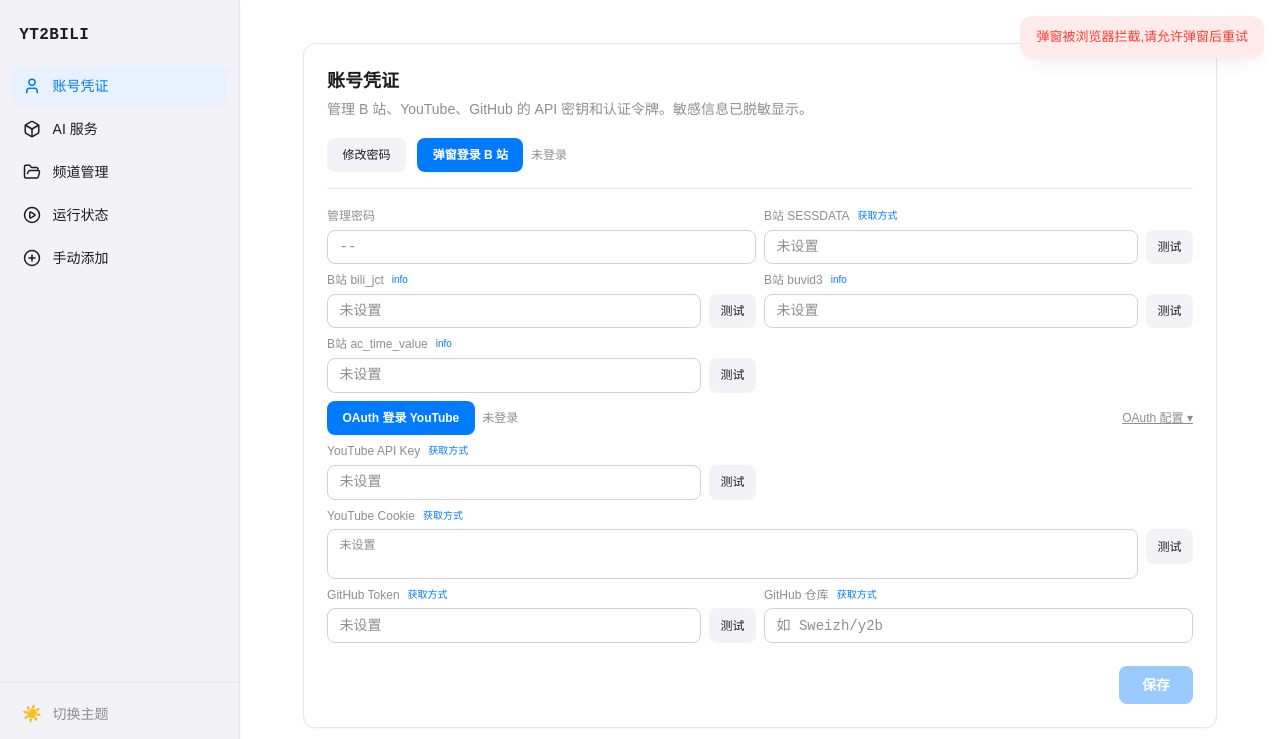
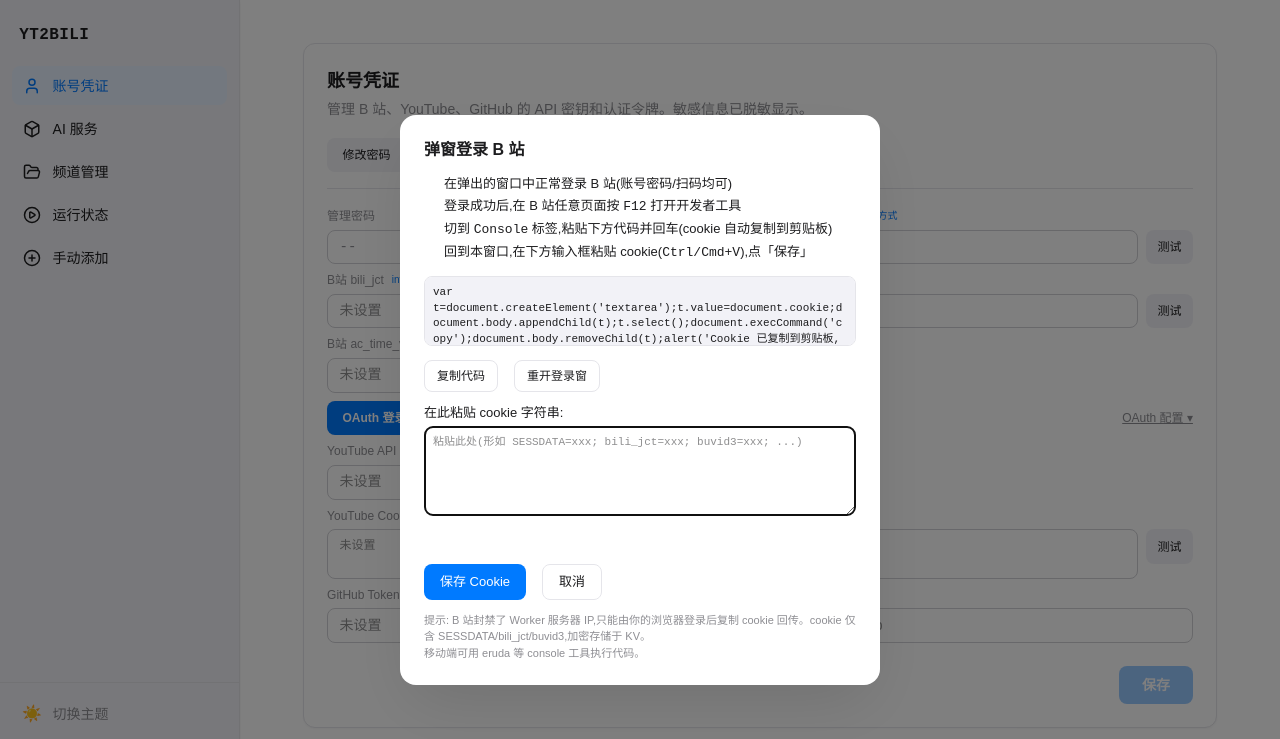
Before and after one commit to Sweizh/y2b, a website: page public/console.html in a window 1280 px wide. Both pictures are taken after a click on the button "弹窗登录 B 站". Shown: the top 739 px of the page. Drawn offline with nearby package versions, Linux system fonts and the light colour scheme; no server answers.

Commit message:
fix(bili): 弹窗登录改用剪贴板中转,修复 window.opener 为 null 问题
问题: B 站跨域弹窗,浏览器(COOP 或移动端限制)会丢失 window.opener,
导致 postMessage 报错 'Cannot read properties of null (reading postMessage)'

方案: 改用剪贴板中转,不依赖 window.opener:
- 用户在 B 站页面 Console 执行代码,用 textarea+execCommand 复制 document.cookie
- 回主窗口粘贴到输入框,点「保存 Cookie」提交到后端
- 兼容移动端 eruda 等调试工具

改动:
- console.html: 重写 openBiliPopupLogin,新增 cookie 粘贴输入框 + 保存按钮
  - 弹窗 URL 改为 www.bilibili.com/login(passport 路径返回 404)
  - 代码片段改为纯复制到剪贴板(不再用 postMessage)
  - 前端校验 cookie 含 SESSDATA/bili_jct
- README.md: 更新 B 站登录流程说明 + API 表格新增 /cookie 端点

```diff
--- a/public/console.html
+++ b/public/console.html
@@ -2426,33 +2426,34 @@
       });
   }
 
-  // ===== B 站弹窗登录(用户侧浏览器登录 + postMessage 回传 cookie) =====
+  // ===== B 站弹窗登录(用户侧浏览器登录 + 剪贴板复制 cookie 回传) =====
   // 为什么用这个方案: B 站 passport 端点对 Cloudflare Worker IP 严格风控,
   // Worker 代理 QR 登录会被 ban(code -412),只能让用户浏览器直接登录 B 站
+  // 为什么不用 window.opener.postMessage: B 站跨域弹窗,浏览器会丢失 opener
+  //   (Cross-Origin-Opener-Policy 或移动端浏览器限制),postMessage 报错
+  // 改用剪贴板方案: 用户在 B 站页面执行 JS 复制 cookie,回主窗口粘贴提交
   function openBiliPopupLogin(){
-    var popup=window.open('https://passport.bilibili.com/login','bili-login-popup','width=1024,height=700');
-    if(!popup){
-      showToast('弹窗被浏览器拦截,请允许弹窗后重试','error');
-      return;
-    }
-    // 用户需在 B 站页面控制台粘贴的代码片段(读取 document.cookie 并 postMessage 回主窗口)
-    var snippet="window.opener.postMessage({type:'bili-cookie-result',success:true,cookie:document.cookie,origin:location.origin},'*');alert('Cookie 已发送回控制台,可关闭此窗口');";
+    var popup=window.open('https://www.bilibili.com/login','bili-login-popup','width=1024,height=700');
+    // 用户需在 B 站页面控制台粘贴的代码片段(复制 document.cookie 到剪贴板)
+    // 用 textarea + execCommand 兼容性最好(移动端、非 HTTPS、eruda 等都能工作)
+    var snippet="var t=document.createElement('textarea');t.value=document.cookie;document.body.appendChild(t);t.select();document.execCommand('copy');document.body.removeChild(t);alert('Cookie 已复制到剪贴板,请回到 YT2BILI 控制台粘贴');";
     var overlay=document.createElement('div');
     overlay.style.cssText='position:fixed;inset:0;background:rgba(0,0,0,0.5);z-index:9998;display:flex;align-items:center;justify-content:center;padding:16px;animation:modal-fade .18s ease';
     var dialog=document.createElement('div');
-    dialog.style.cssText='background:var(--apple-card);color:var(--apple-card-foreground);border-radius:16px;padding:24px;max-width:440px;width:100%;box-shadow:var(--shadow-2xl)';
+    dialog.style.cssText='background:var(--apple-card);color:var(--apple-card-foreground);border-radius:16px;padding:24px;max-width:480px;width:100%;box-shadow:var(--shadow-2xl);max-height:90vh;overflow-y:auto';
     var title=document.createElement('h3');
     title.style.cssText='font-size:16px;font-weight:600;margin:0 0 12px';
     title.textContent='弹窗登录 B 站';
     var steps=document.createElement('ol');
-    steps.style.cssText='font-size:13px;line-height:1.6;margin:0 0 12px;padding-left:20px;color:var(--apple-foreground)';
-    steps.innerHTML='<li>在刚弹出的窗口中正常登录 B 站(账号密码/扫码均可)</li>'+
-      '<li>登录成功看到 B 站首页后,在该页面按 <kbd>F12</kbd> 打开开发者工具</li>'+
-      '<li>切到 <kbd>Console</kbd> 标签,粘贴下方代码并回车</li>';
+    steps.style.cssText='font-size:13px;line-height:1.7;margin:0 0 12px;padding-left:20px;color:var(--apple-foreground)';
+    steps.innerHTML='<li>在弹出的窗口中正常登录 B 站(账号密码/扫码均可)</li>'+
+      '<li>登录成功后,在 B 站任意页面按 <kbd>F12</kbd> 打开开发者工具</li>'+
+      '<li>切到 <kbd>Console</kbd> 标签,粘贴下方代码并回车(cookie 自动复制到剪贴板)</li>'+
+      '<li>回到本窗口,在下方输入框粘贴 cookie(<kbd>Ctrl/Cmd+V</kbd>),点「保存」</li>';
     var codeBox=document.createElement('textarea');
     codeBox.readOnly=true;
     codeBox.value=snippet;
-    codeBox.style.cssText='width:100%;height:60px;font-family:var(--font-mono);font-size:11px;padding:8px;border-radius:8px;border:1px solid var(--apple-border);background:var(--apple-muted);color:var(--apple-foreground);resize:none;margin-bottom:8px';
+    codeBox.style.cssText='width:100%;height:70px;font-family:var(--font-mono);font-size:11px;padding:8px;border-radius:8px;border:1px solid var(--apple-border);background:var(--apple-muted);color:var(--apple-foreground);resize:none;margin-bottom:8px';
     codeBox.onclick=function(){codeBox.select();document.execCommand('copy');showToast('代码已复制','success');};
     var copyBtn=document.createElement('button');
     copyBtn.textContent='复制代码';
@@ -2467,60 +2468,82 @@
     reopenBtn.style.cssText='height:32px;padding:0 12px;border-radius:8px;border:1px solid var(--apple-border);background:transparent;color:var(--apple-foreground);cursor:pointer;font-size:12px';
     reopenBtn.onclick=function(){
       try{popup.close();}catch(e){}
-      popup=window.open('https://passport.bilibili.com/login','bili-login-popup','width=1024,height=700');
+      popup=window.open('https://www.bilibili.com/login','bili-login-popup','width=1024,height=700');
+      showToast('已重新打开 B 站登录页','info');
     };
+    var btnRow=document.createElement('div');
+    btnRow.style.cssText='display:flex;gap:8px;align-items:center;margin-bottom:12px';
+    btnRow.appendChild(copyBtn);
+    btnRow.appendChild(reopenBtn);
+    // cookie 粘贴输入框
+    var pasteLabel=document.createElement('label');
+    pasteLabel.textContent='在此粘贴 cookie 字符串:';
+    pasteLabel.style.cssText='display:block;font-size:13px;font-weight:500;margin-bottom:4px;color:var(--apple-foreground)';
+    var pasteBox=document.createElement('textarea');
+    pasteBox.placeholder='粘贴此处(形如 SESSDATA=xxx; bili_jct=xxx; buvid3=xxx; ...)';
+    pasteBox.style.cssText='width:100%;height:90px;font-family:var(--font-mono);font-size:11px;padding:8px;border-radius:8px;border:1px solid var(--apple-border);background:var(--background-50);color:var(--apple-foreground);resize:vertical;margin-bottom:8px';
+    pasteBox.onclick=function(){pasteBox.select();};
     var statusP=document.createElement('p');
-    statusP.style.cssText='font-size:13px;margin:12px 0 4px;color:var(--apple-muted-foreground)';
-    statusP.textContent='等待 cookie...';
+    statusP.style.cssText='font-size:13px;margin:8px 0 4px;min-height:18px;color:var(--apple-muted-foreground)';
+    var saveBtn=document.createElement('button');
+    saveBtn.textContent='保存 Cookie';
+    saveBtn.style.cssText='height:36px;padding:0 16px;border-radius:8px;border:none;background:var(--brand-500);color:var(--background-50);cursor:pointer;font-size:13px;margin-right:8px';
     var closeBtn=document.createElement('button');
     closeBtn.textContent='取消';
-    closeBtn.style.cssText='height:36px;padding:0 16px;border-radius:8px;border:none;background:var(--brand-500);color:var(--background-50);cursor:pointer;font-size:13px;margin-top:8px;float:right';
-    var btnRow=document.createElement('div');
-    btnRow.style.cssText='display:flex;gap:8px;align-items:center';
-    btnRow.appendChild(copyBtn);
-    btnRow.appendChild(reopenBtn);
+    closeBtn.style.cssText='height:36px;padding:0 16px;border-radius:8px;border:1px solid var(--apple-border);background:transparent;color:var(--apple-foreground);cursor:pointer;font-size:13px';
+    var actionRow=document.createElement('div');
+    actionRow.style.cssText='display:flex;gap:8px;margin-top:8px';
+    actionRow.appendChild(saveBtn);
+    actionRow.appendChild(closeBtn);
     var tip=document.createElement('p');
-    tip.style.cssText='font-size:11px;margin:8px 0 0;color:var(--apple-muted-foreground);line-height:1.5';
-    tip.innerHTML='提示: B 站封禁了 Worker 服务器 IP,只能由你的浏览器登录后回传 cookie。cookie 仅含 SESSDATA/bili_jct/buvid3,加密存储于 KV。';
+    tip.style.cssText='font-size:11px;margin:12px 0 0;color:var(--apple-muted-foreground);line-height:1.5';
+    tip.innerHTML='提示: B 站封禁了 Worker 服务器 IP,只能由你的浏览器登录后复制 cookie 回传。cookie 仅含 SESSDATA/bili_jct/buvid3,加密存储于 KV。<br>移动端可用 eruda 等 console 工具执行代码。';
     dialog.appendChild(title);
     dialog.appendChild(steps);
     dialog.appendChild(codeBox);
     dialog.appendChild(btnRow);
+    dialog.appendChild(pasteLabel);
+    dialog.appendChild(pasteBox);
     dialog.appendChild(statusP);
+    dialog.appendChild(actionRow);
     dialog.appendChild(tip);
-    dialog.appendChild(closeBtn);
     overlay.appendChild(dialog);
     document.body.appendChild(overlay);
     function cleanup(){
-      window.removeEventListener('message',handler);
       if(overlay.parentNode)overlay.parentNode.removeChild(overlay);
-      try{if(popup&&!popup.closed){}}catch(e){}
-    }
-    function handler(e){
-      var d=e.data;
-      if(!d||d.type!=='bili-cookie-result')return;
-      if(!d.success||!d.cookie){
-        statusP.textContent=d.error||('未收到 cookie');
+    }
+    function saveCookie(){
+      var cookieStr=pasteBox.value.trim();
+      if(!cookieStr){
+        statusP.textContent='请先粘贴 cookie 字符串';
         statusP.style.color='var(--state-error)';
         return;
       }
-      window.removeEventListener('message',handler);
-      statusP.textContent='收到 cookie,正在保存...';
+      if(cookieStr.indexOf('SESSDATA=')<0||cookieStr.indexOf('bili_jct=')<0){
+        statusP.textContent='cookie 中缺少 SESSDATA 或 bili_jct,请确认已登录 B 站';
+        statusP.style.color='var(--state-error)';
+        return;
+      }
+      saveBtn.disabled=true;
+      saveBtn.textContent='保存中...';
+      statusP.textContent='正在保存...';
       statusP.style.color='var(--brand-500)';
       fetch('/api/bili/login/cookie',{
         method:'POST',
         headers:{'Content-Type':'application/json'},
         credentials:'include',
-        body:JSON.stringify({cookie:d.cookie})
+        body:JSON.stringify({cookie:cookieStr})
       })
         .then(apiSafeJson)
         .then(function(r){
+          saveBtn.disabled=false;
+          saveBtn.textContent='保存 Cookie';
           if(r.success){
             cleanup();
             try{popup.close();}catch(err){}
             showToast(r.message||('B 站登录成功:'+(r.uname||'')),'success');
             loadConfigToForm();
-            // 调 /api/test/bili 进一步验证(可选)
+            // 调 /api/test/bili 进一步验证
             fetch('/api/test/bili',{method:'POST',credentials:'include'})
               .then(apiSafeJson)
               .then(function(t){if(t&&t.success)showToast('B 站凭证验证: '+(t.message||'有效'),'success');else if(t)showToast('凭证验证: '+(t.message||'未通过'),'warning');})
@@ -2531,14 +2554,18 @@
           }
         })
         .catch(function(e){
+          saveBtn.disabled=false;
+          saveBtn.textContent='保存 Cookie';
           statusP.textContent='保存失败:'+(e.message||e);
           statusP.style.color='var(--state-error)';
         });
     }
-    window.addEventListener('message',handler);
+    saveBtn.onclick=saveCookie;
     closeBtn.onclick=cleanup;
     overlay.onclick=function(e){if(e.target===overlay)cleanup();};
     document.addEventListener('keydown',function esc(e){if(e.key==='Escape'){cleanup();document.removeEventListener('keydown',esc);}},{once:true});
+    // 自动聚焦到粘贴框,方便用户直接 Ctrl+V
+    setTimeout(function(){pasteBox.focus();},100);
   }
 
   // ===== YouTube OAuth 登录 =====
```
Also changed, not shown: README.md.
